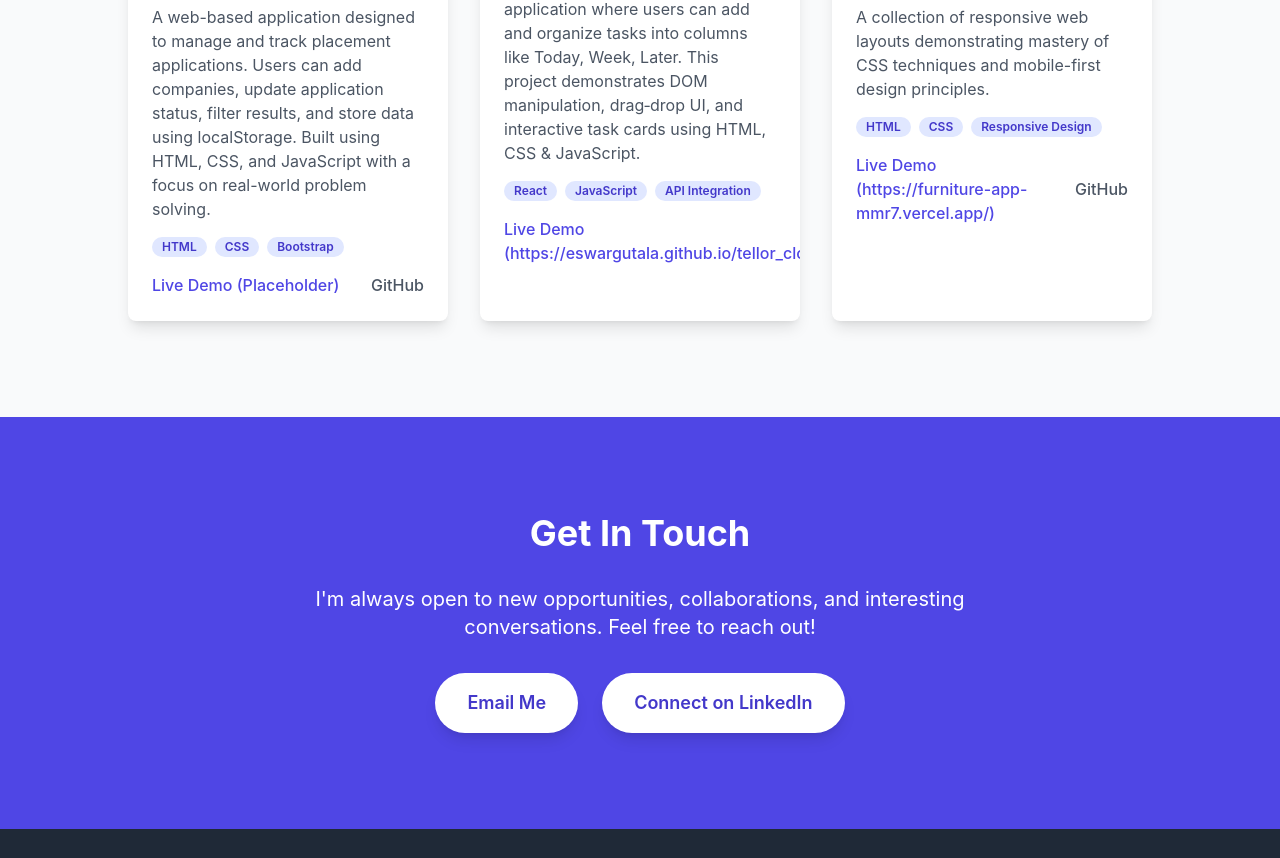
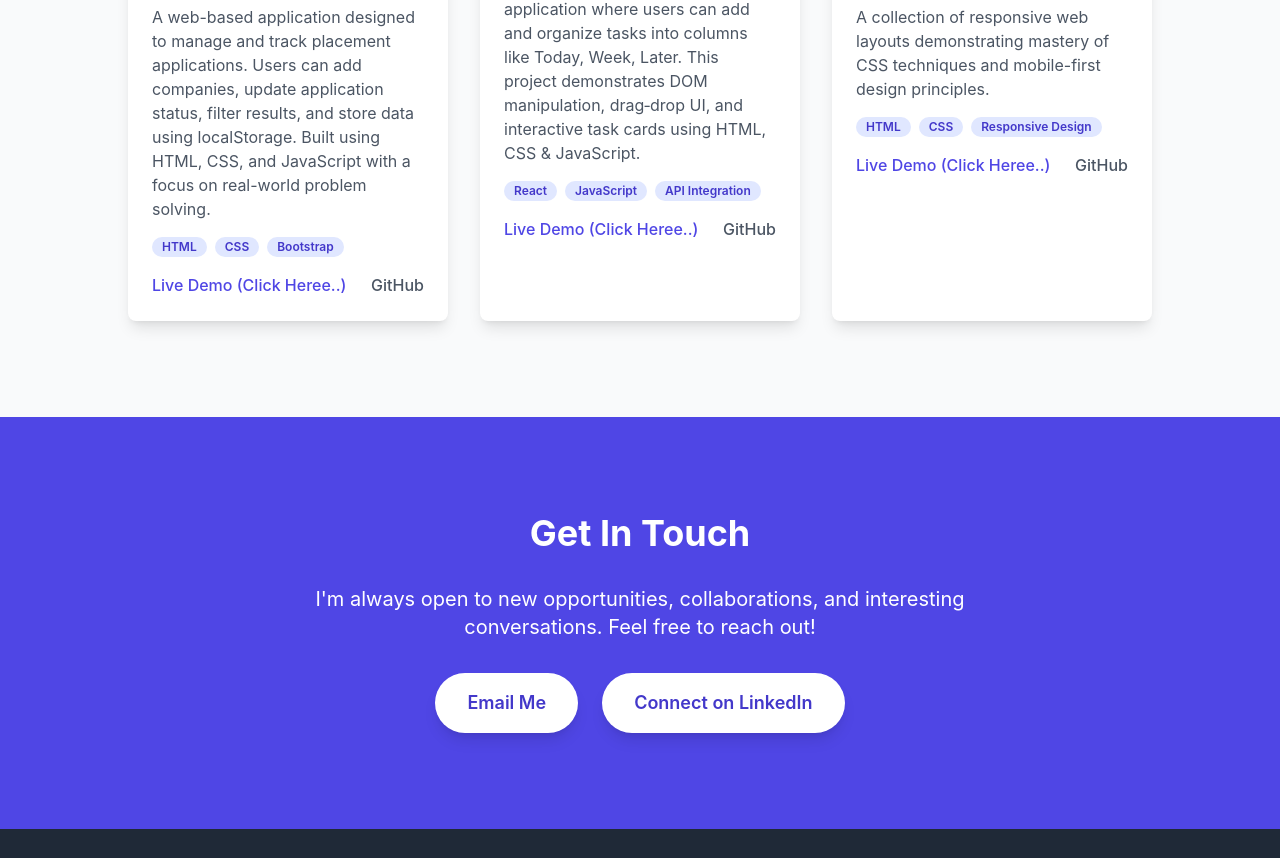
Before and after one commit to Eswargutala/portfolio, a plain HTML site: page index.html in a window 1280 px wide. Shown: the part 2466-3324 px from the top of the page. Drawn offline with nearby package versions, Linux system fonts and the light colour scheme.

```diff
--- a/index.html
+++ b/index.html
@@ -241,7 +241,7 @@
                   href="https://eswargutala.github.io/placement-application-tracker/"
                   target="_blank"
                   class="text-indigo-600 hover:text-indigo-800 font-medium transition duration-300"
-                  >Live Demo (Placeholder)</a
+                  >Live Demo (Click Heree..)</a
                 >
                 <a
                   href="https://eswargutala.github.io/placement-application-tracker/"
@@ -289,7 +289,7 @@
                   href="https://eswargutala.github.io/tellor_clone/"
                   target="_blank"
                   class="text-indigo-600 hover:text-indigo-800 font-medium transition duration-300"
-                  >Live Demo (https://eswargutala.github.io/tellor_clone/)</a
+                  >Live Demo (Click Heree..)</a
                 >
                 <a
                   href="https://eswargutala.github.io/tellor_clone/"
@@ -337,7 +337,7 @@
                   href="https://furniture-app-mmr7.vercel.app/"
                   target="_blank"
                   class="text-indigo-600 hover:text-indigo-800 font-medium transition duration-300"
-                  >Live Demo (https://furniture-app-mmr7.vercel.app/) </a
+                  >Live Demo (Click Heree..) </a
                 >
                 <a
                   href="https://furniture-app-mmr7.vercel.app/"
```
